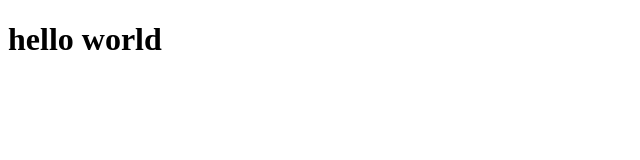
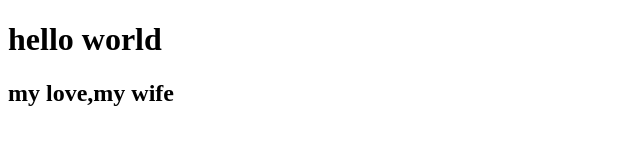
Before and after one commit to LiJinglei/text-test, a plain HTML site: page index.html in a window 1280 px wide. Shown: the whole page, without its empty margins (0-640 px from the left). Drawn offline with Linux system fonts and the light colour scheme.

Commit message:
添加 mylove

```diff
--- a/index.html
+++ b/index.html
@@ -10,6 +10,7 @@
 <body>
 <div >
     <h1>hello world</h1>
+    <h2>my love,my wife</h2>
 </div>
 <!--<script type="text/javascript" src=""></script>-->
 </body>
```
